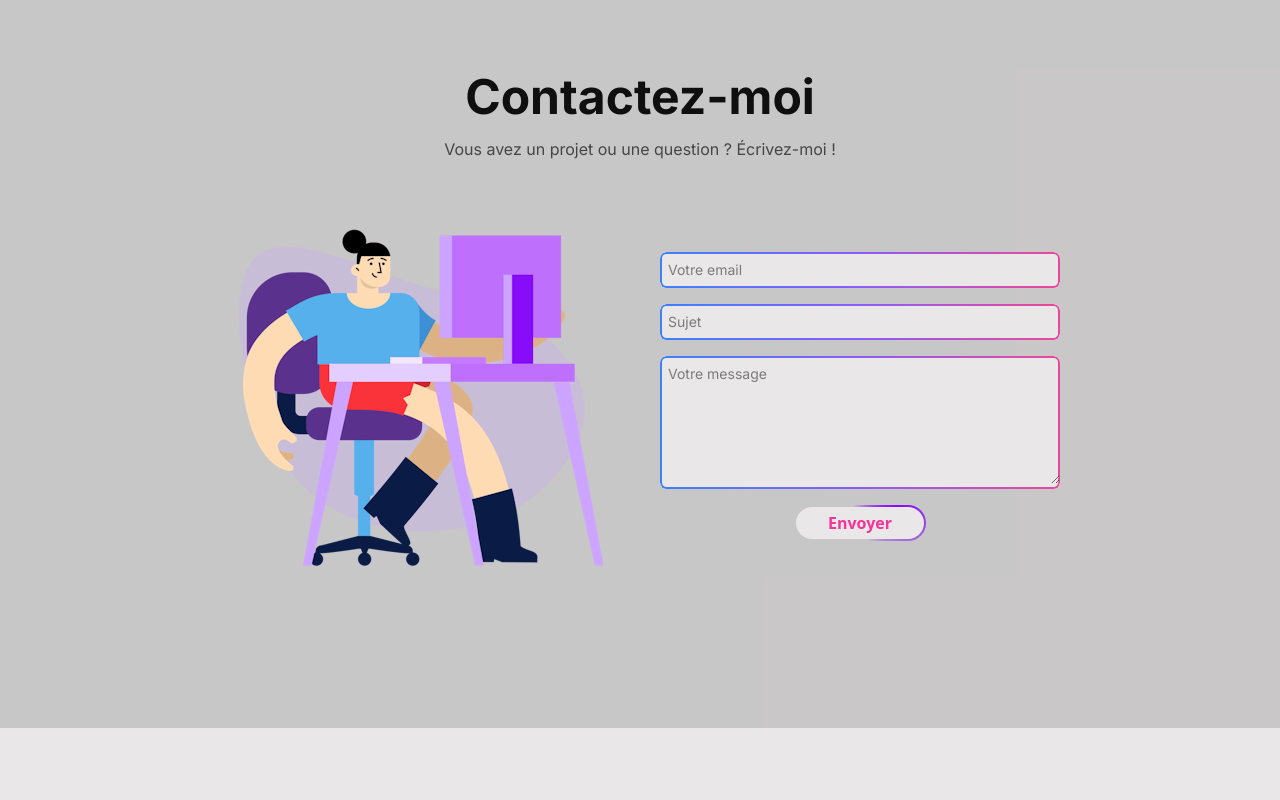
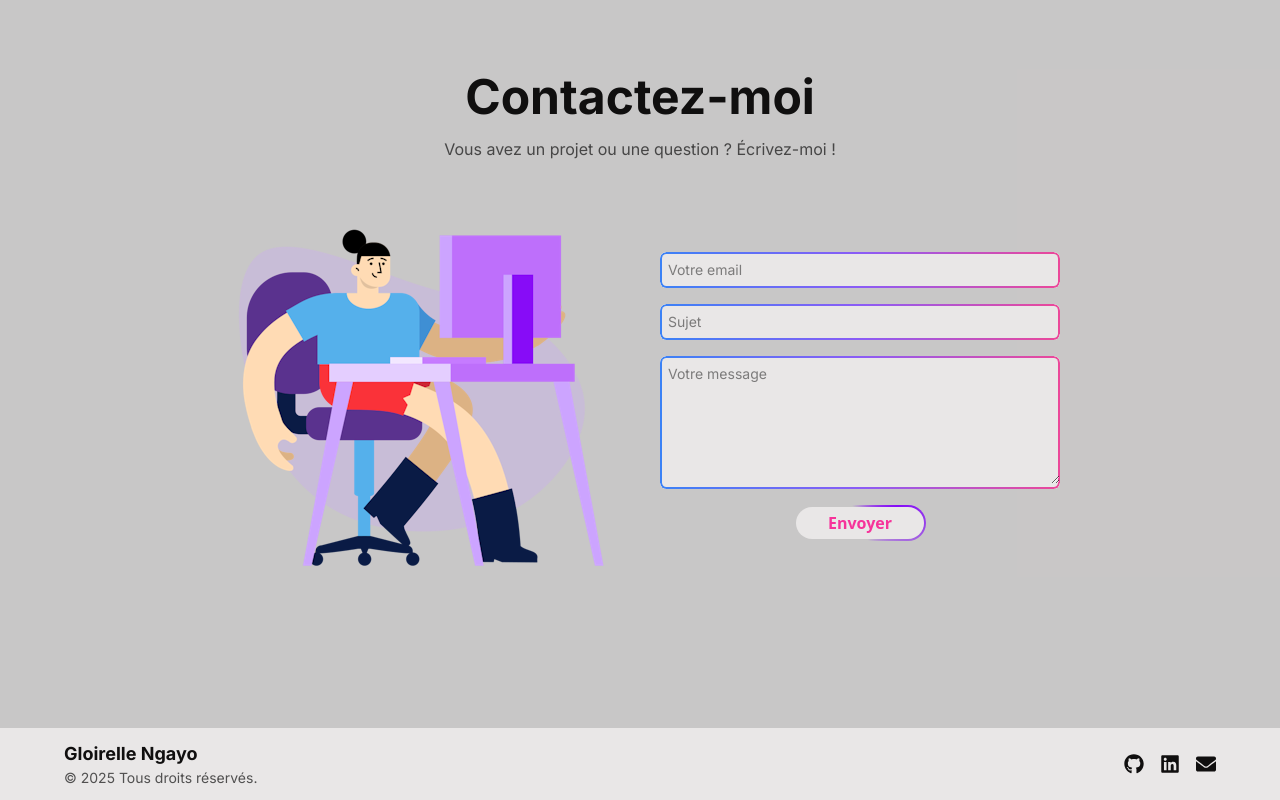
Before and after one commit to Gloirelle-Ngayo/My-portfolio, a Next.js app: page / in a window 1280 px wide. Shown: the part 2472-3272 px from the top of the page. Before the commit the page ends 3200 px from the top, so only its background shows below. Built offline with nearby package versions, Linux system fonts and the light colour scheme; no server answers; the database is empty.

Commit message:
Finish with Contact section and start with footer

```diff
--- a/package.json
+++ b/package.json
@@ -26,6 +26,7 @@
     "next-themes": "^0.4.6",
     "react": "^19.0.0",
     "react-dom": "^19.0.0",
+    "react-icons": "^5.5.0",
     "react-swipeable": "^7.0.2",
     "resend": "^4.8.0",
     "swiper": "^11.2.10",
--- a/src/app/layout.tsx
+++ b/src/app/layout.tsx
@@ -4,6 +4,7 @@ import "./globals.css";
 import { Providers } from "./providers";
 import Header from "@/components/layout/Header";
 import FlowbiteInit from "./flowbite-init";
+import Footer from "@/components/layout/Footer";
 
 const inter = Inter({ subsets: ["latin"] });
 
@@ -25,6 +26,7 @@ export default function RootLayout({
           <main className="bg-base-200">
             {children}
           </main>
+          <Footer />
           <FlowbiteInit />
         </Providers>
       </body>
--- a/src/components/BtnScintillant.tsx
+++ b/src/components/BtnScintillant.tsx
@@ -2,14 +2,12 @@
 import React from 'react';
 
 type ShimmerButtonProps = {
-  onClick?: () => void;
   loading?: boolean;
   text?: string;
   disabled?: boolean;
 };
 
 export default function ShimmerButton({
-  onClick,
   loading = false,
   text = "Envoyer",
   disabled = false,
@@ -32,7 +30,7 @@ export default function ShimmerButton({
     <div className="flex items-center justify-center font-sans">
       <style>{customCss}</style>
       <button
-        onClick={onClick}
+        type="submit"
         disabled={disabled || loading}
         className="relative inline-flex items-center justify-center p-[2px] rounded-full overflow-hidden group disabled:opacity-50 disabled:cursor-not-allowed"
       >
--- a/src/components/layout/Footer.tsx
+++ b/src/components/layout/Footer.tsx
@@ -0,0 +1,30 @@
+'use client';
+
+import { FaGithub, FaLinkedin, FaEnvelope } from "react-icons/fa";
+
+export default function Footer() {
+  return (
+    <footer className="bg-base-100 text-base-content py-3 px-4">
+      <div className="max-w-6xl mx-auto flex flex-col md:flex-row justify-between items-center space-y-6 md:space-y-0">
+        {/* Nom & Copyright */}
+        <div className="text-center md:text-left">
+          <h4 className="text-lg font-bold">Gloirelle Ngayo</h4>
+          <p className="text-sm text-base-content/70">© {new Date().getFullYear()} Tous droits réservés.</p>
+        </div>
+
+        {/* Réseaux sociaux */}
+        <div className="flex space-x-4">
+          <a href="https://github.com/tonpseudo" target="_blank" rel="noopener noreferrer">
+            <FaGithub className="w-5 h-5 hover:text-pink-500 transition-colors" />
+          </a>
+          <a href="https://linkedin.com/in/tonprofil" target="_blank" rel="noopener noreferrer">
+            <FaLinkedin className="w-5 h-5 hover:text-pink-500 transition-colors" />
+          </a>
+          <a href="mailto:tonadresse@email.com">
+            <FaEnvelope className="w-5 h-5 hover:text-pink-500 transition-colors" />
+          </a>
+        </div>
+      </div>
+    </footer>
+  );
+}
--- a/src/components/sections/AcceuilSec.tsx
+++ b/src/components/sections/AcceuilSec.tsx
@@ -6,6 +6,7 @@ import AnimatedSection from '../AnimatedSection'
  * Définition du section Acceuil
  * L'id est relié avec les liens dans le Header
  */
+
 export default function AcceuilSec(){
     return(
         <section id="accueil" className="min-h-screen flex items-center justify-center relative bg-base-200">
--- a/src/components/sections/ContactSec.tsx
+++ b/src/components/sections/ContactSec.tsx
@@ -1,6 +1,6 @@
 "use client";
 
-import { useState } from "react";
+import { useState, useEffect } from "react";
 import { motion } from "framer-motion";
 import Image from "next/image";
 import AnimatedSection from "../AnimatedSection";
@@ -12,6 +12,7 @@ export default function ContactSec() {
   const [message, setMessage] = useState("");
   const [loading, setLoading] = useState(false);
   const [feedback, setFeedback] = useState("");
+  const [feedbackColor, setFeedbackColor] = useState<"green" | "red">("green");
 
   const handleSubmit = async (e: React.FormEvent) => {
     e.preventDefault();
@@ -29,19 +30,30 @@ export default function ContactSec() {
 
       if (res.ok) {
         setFeedback("Message envoyé avec succès !");
+        setFeedbackColor("green");
         setEmail("");
         setSubject("");
         setMessage("");
       } else {
         setFeedback("Erreur : " + data.error);
+        setFeedbackColor("red");
       }
     } catch (err) {
       console.error(err);
       setFeedback("Erreur lors de l’envoi.");
+      setFeedbackColor("red");
     } finally {
       setLoading(false);
     }
   };
+
+  // Auto hide feedback after 5 seconds
+  useEffect(() => {
+    if (feedback) {
+      const timer = setTimeout(() => setFeedback(""), 5000);
+      return () => clearTimeout(timer);
+    }
+  }, [feedback]);
 
   return (
     <section id="contact" className="min-h-screen flex items-center justify-center bg-base-300/50">
@@ -109,13 +121,22 @@ export default function ContactSec() {
                 ></textarea>
               </div>
 
+              {/* Bouton d'envoi */}
               <BtnScintillant
-                onClick={handleSubmit}
+                text="Envoyer"
                 loading={loading}
-                text="Envoyer"
+                disabled={loading}
               />
+
+              {/* Message d’alerte */}
               {feedback && (
-                <p className="text-center text-sm mt-2 text-green-500">{feedback}</p>
+                <p
+                  className={`text-center text-sm ${
+                    feedbackColor === "green" ? "text-green-500 bg-green/10 p-4 border-1 border-green/20 rounded-md" : "text-red-500 bg-primary/10 p-4 border-1 border-primary/20 rounded-md"
+                  }`}
+                >
+                  {feedback}
+                </p>
               )}
             </motion.form>
           </div>
```
Also changed, not shown: src/app/api/contact/route.ts (renamed from src/app/api/send/route.ts), src/hooks/useForm.ts (deleted), 1 other file (tests, documents, lock files or other folders).
